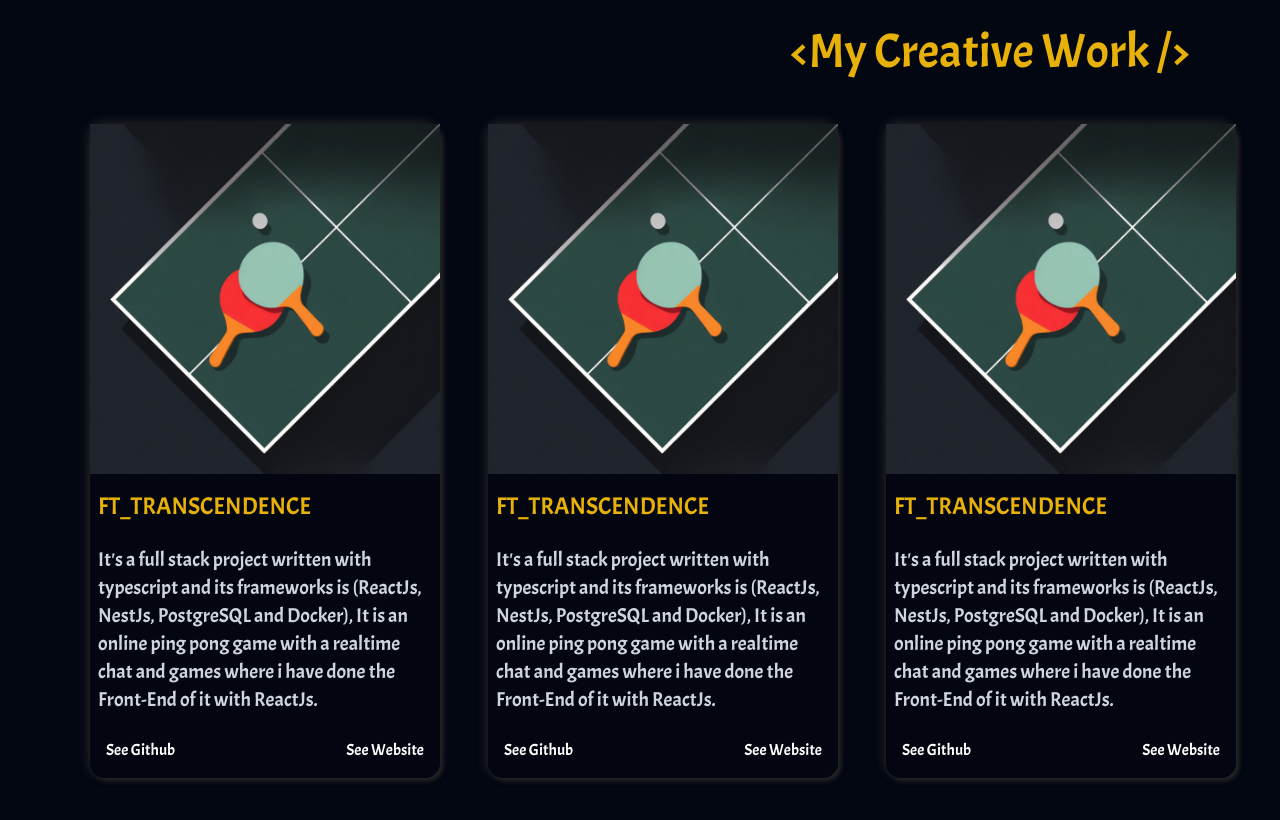
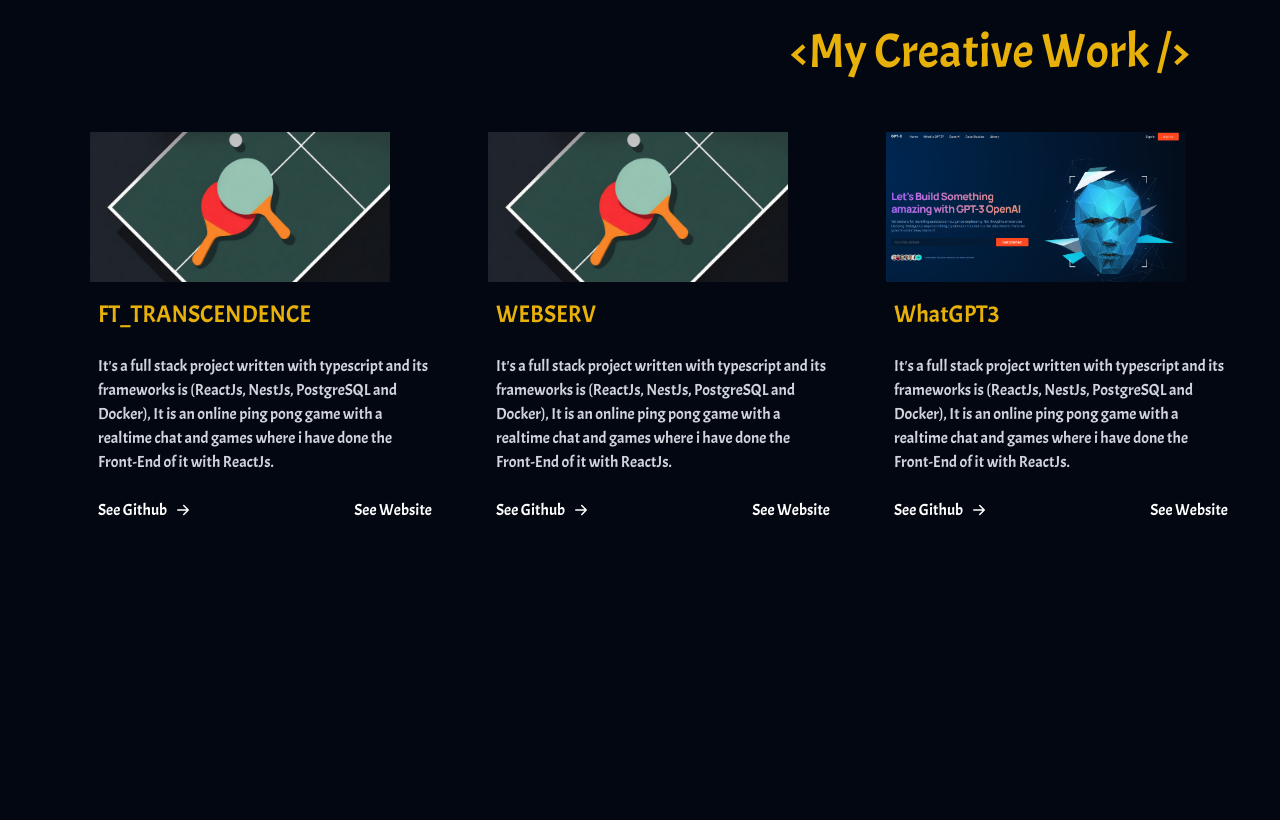
Before and after one commit to mmounib/Portfolio, a Next.js app: page / in a window 1280 px wide. Shown: the part 2020-2840 px from the top of the page. Built offline with nearby package versions, Linux system fonts and the light colour scheme; a web font is replaced by a local one.

Commit message:
Adding Projects Section

```diff
--- a/app/Components/Projects.tsx
+++ b/app/Components/Projects.tsx
@@ -1,25 +1,39 @@
+
+import { BsArrowRightShort } from 'react-icons/bs';
 
 import Image from 'next/image';
+import Link from 'next/link';
 
 interface Project {
 	name: string;
 	paragraph: string;
 	image: string;
+	repo: string;
+	website: string;
 }
 
-const ProjectList = ({ name, paragraph, image }: Project) => {
+const ProjectList = ({ name, paragraph, image, repo, website }: Project) => {
 
 	return (
 		<div className="flex flex-col-reverse box w-[350px] pb-4">
 			<div className="flex flex-col mt-4 px-2">
 				<h1 className="text-2xl text-[#E7B10A]">{name}</h1>
-				<p className="text-xl text-gray-300 my-6">{paragraph}</p>
-				<div className="flex justify-between w-full text-white px-2">
-					<button type="button">See Github</button>
-					<button type="button">See Website</button>
+				<p className=" text-base text-gray-300 my-6">{paragraph}</p>
+				<div className="flex justify-between w-full text-white">
+					<div className="flex cursor-pointer">
+						<Link href={repo} className='flex translate-x-0'>
+							See Github
+							<BsArrowRightShort className='text-2xl ml-1  hover:translate-x-2 transition-all'/>
+						</Link>
+
+					</div>
+					<div className="flex cursor-pointer">
+						<Link href={website}>See Website</Link>
+						{/* <BsArrowRightShort className='text-2xl ml-1 translate-x-0'/> */}
+					</div>
 				</div>
 			</div>
-			<Image src={image} alt="Portfolio Image" width={400} height={250} className='image'/>
+			<Image src={image} alt="Portfolio Image" width={300} height={150} className='image h-[150px]'/>
 		</div>
 	)
 }
@@ -32,16 +46,16 @@ const Projects = () => {
 
 				<h1 className="text-5xl text-[#E7B10A] text-right">&lt;My Creative Work /&gt;</h1>
 
-				<div className="flex gap-12 mx-auto mt-12">
+				<div className="flex gap-12 mx-auto mt-14">
 					<ProjectList name='FT_TRANSCENDENCE' paragraph="It's a full stack project written with typescript and its frameworks is (ReactJs,
 					NestJs, PostgreSQL and Docker), It is an online ping pong game with a realtime chat
-					and games where i have done the Front-End of it with ReactJs." image='/ping_pong_1.jpg' />
-					<ProjectList name='FT_TRANSCENDENCE' paragraph="It's a full stack project written with typescript and its frameworks is (ReactJs,
+					and games where i have done the Front-End of it with ReactJs." image='/ping_pong_1.jpg' repo='https://github.com/mmounib/ft_transendence' website='' />
+					<ProjectList name='WEBSERV' paragraph="It's a full stack project written with typescript and its frameworks is (ReactJs,
 					NestJs, PostgreSQL and Docker), It is an online ping pong game with a realtime chat
-					and games where i have done the Front-End of it with ReactJs." image='/ping_pong_1.jpg' />
-					<ProjectList name='FT_TRANSCENDENCE' paragraph="It's a full stack project written with typescript and its frameworks is (ReactJs,
+					and games where i have done the Front-End of it with ReactJs." image='/ping_pong_1.jpg' repo='' website=''/>
+					<ProjectList name='WhatGPT3' paragraph="It's a full stack project written with typescript and its frameworks is (ReactJs,
 					NestJs, PostgreSQL and Docker), It is an online ping pong game with a realtime chat
-					and games where i have done the Front-End of it with ReactJs." image='/ping_pong_1.jpg'/>
+					and games where i have done the Front-End of it with ReactJs." image='/screenshot.png' repo='https://github.com/mmounib/react-landingPage-project' website='https://whatgpt3.vercel.app/'/>
 				</div>
 
 			</div>
--- a/app/globals.css
+++ b/app/globals.css
@@ -94,7 +94,7 @@ p {
 
 .box {
 	border-radius: 15px;
-	background: rgb(3 7 18 / .7);;
-	box-shadow: 3px 3px 5px #252525,
-             -2px -2px 10px #252525;
+	/* background: rgb(3 7 18 / .7);; */
+	/* box-shadow: 3px 3px 5px #252525, */
+             /* -2px -2px 10px #252525; */
 }
```
Also changed, not shown: public/screenshot.png (added).
